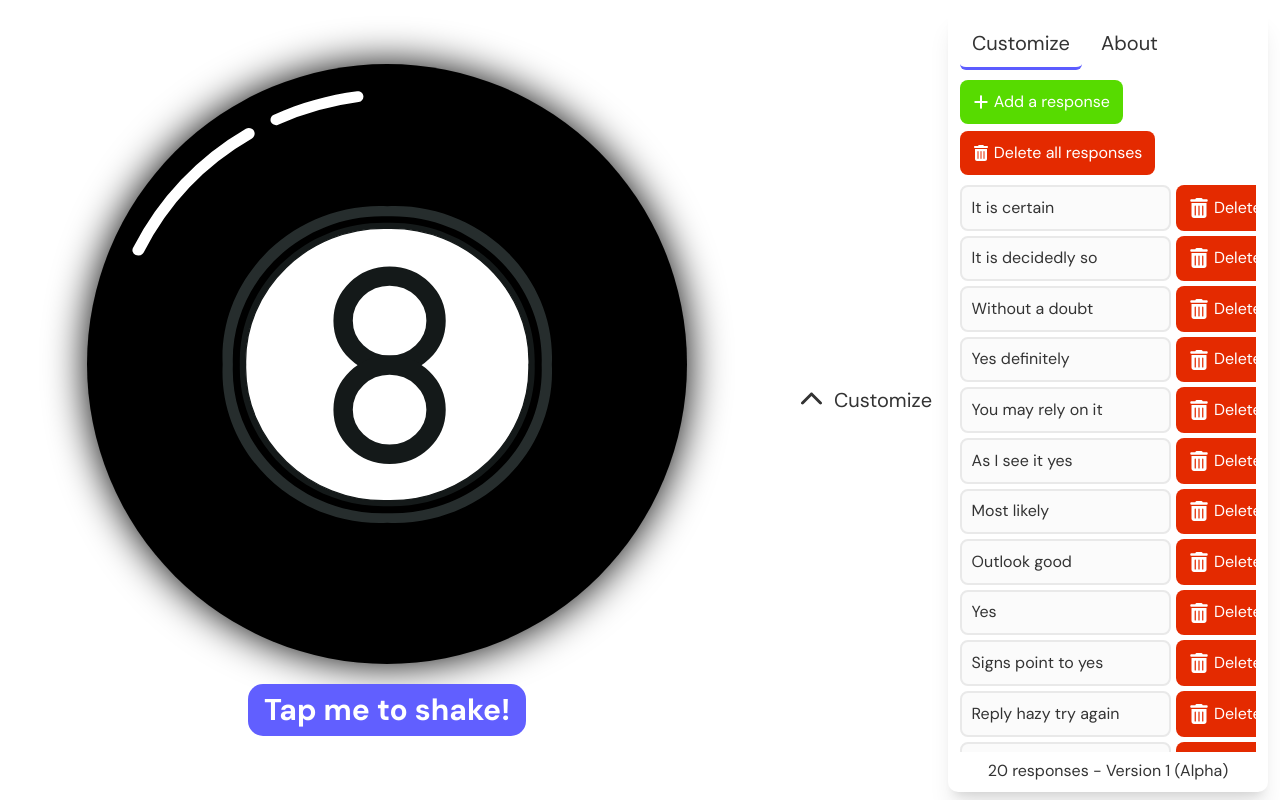
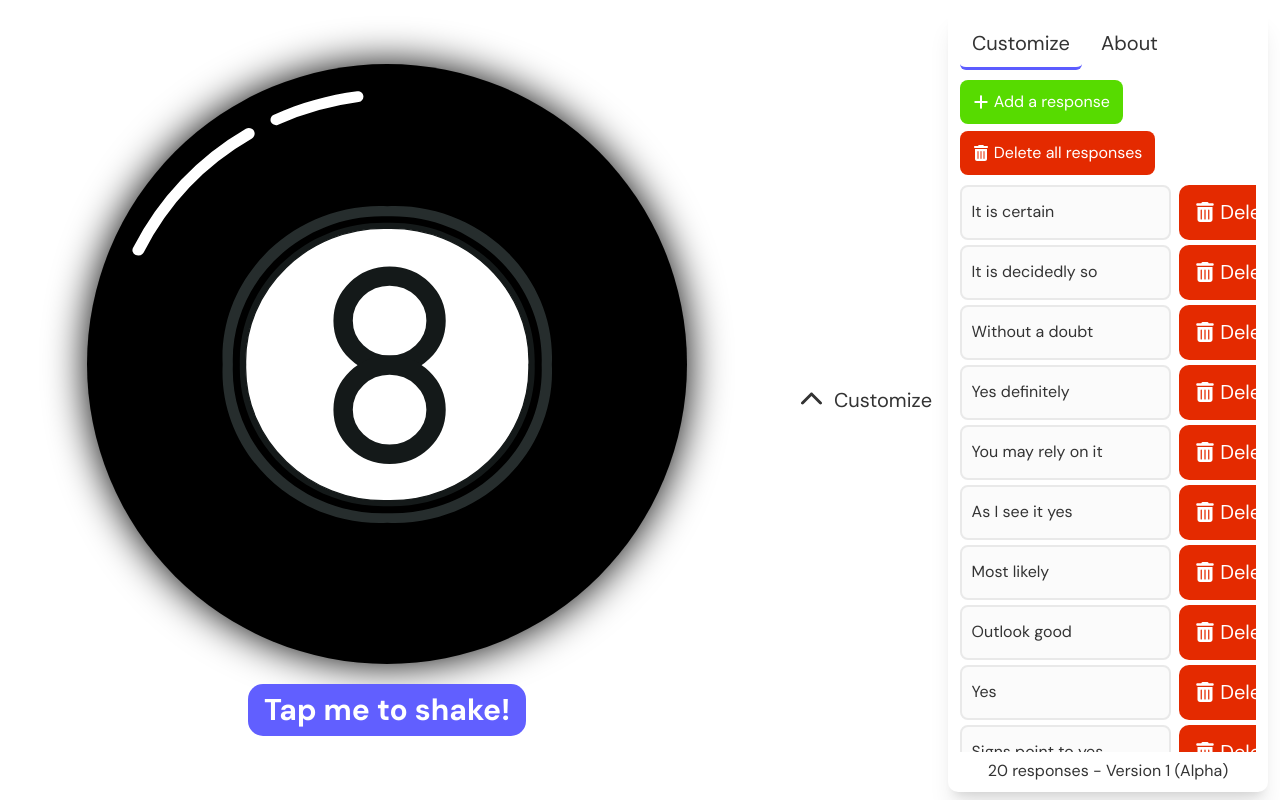
Before and after one commit to notanerd314/ask8ball, a Next.js app in the folder ask8ball/: page / in a window 1280 px wide. Shown: the top 800 px of the page. Built offline with nearby package versions, Linux system fonts and the light colour scheme.

Commit message:
Remove unnecessary comments

```diff
--- a/ask8ball/components/customization-sidebar/SidebarEditor.tsx
+++ b/ask8ball/components/customization-sidebar/SidebarEditor.tsx
@@ -5,33 +5,12 @@ import { toast } from 'react-toastify';
 import { PlusIcon, TrashCanIcon } from '../utils/FontAwesome';
 
 type SidebarEditorItemProps = {
-  /**
-   * The answer to be displayed in the item
-   */
   answer: string;
-  /**
-   * The index of the item in the list of answers
-   */
   index: number;
-  /**
-   * A function to update the answer with a new value
-   */
   updateAnswer: (index: number, value: string) => void;
-  /**
-   * A function to delete the answer at the given index
-   */
   deleteAnswer: (index: number) => void;
-  /**
-   * A function to add a new answer to the list
-   */
   addAnswer: () => void;
-  /**
-   * A boolean indicating whether the sidebar is compacted
-   */
   isCompacted: boolean;
-  /**
-   * The current state of the 8 ball
-   */
   ballCurrentState: string;
 }
 
@@ -75,7 +54,7 @@ export const SidebarEditorItem = forwardRef<HTMLInputElement, SidebarEditorItemP
     }
 
     return (
-      <div className={styles.editorItem}>
+      <div className="flex gap-2">
         <input
           value={answer}
           style={{ flex: 1 }}
```
